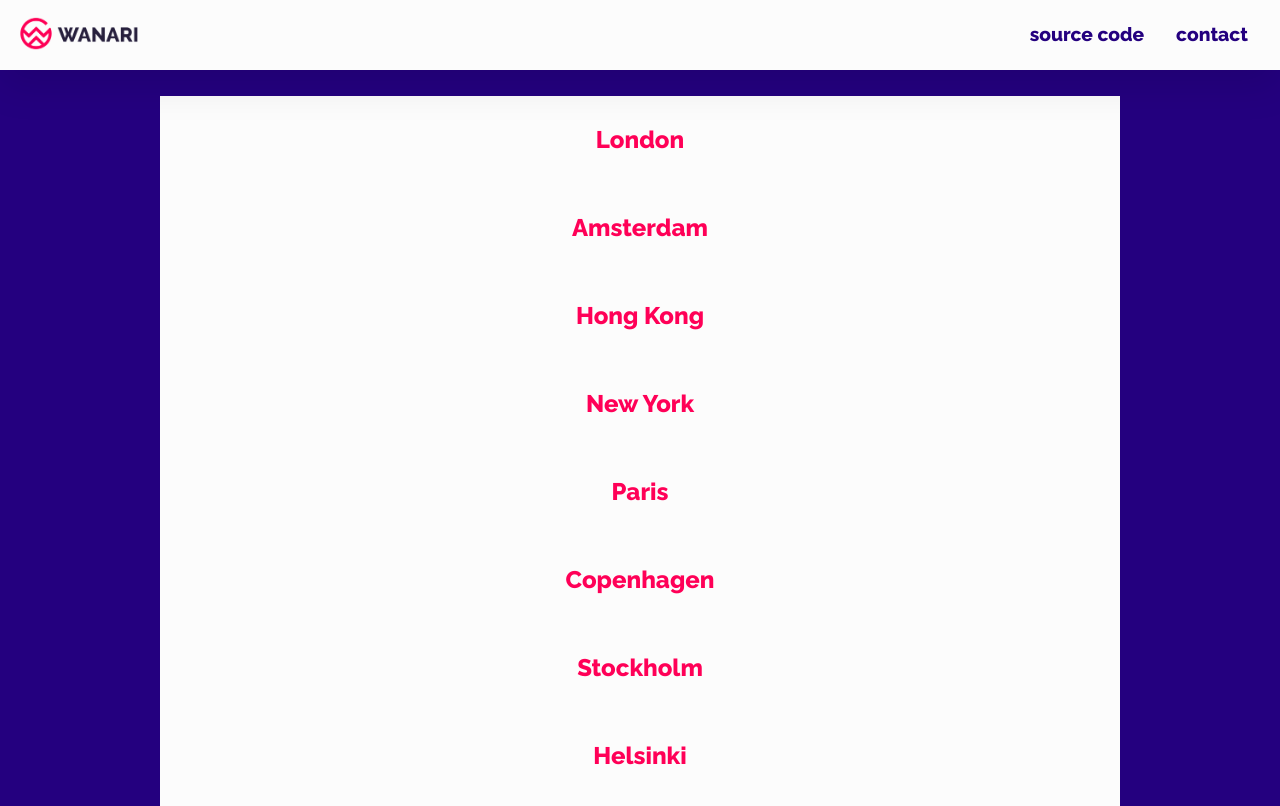
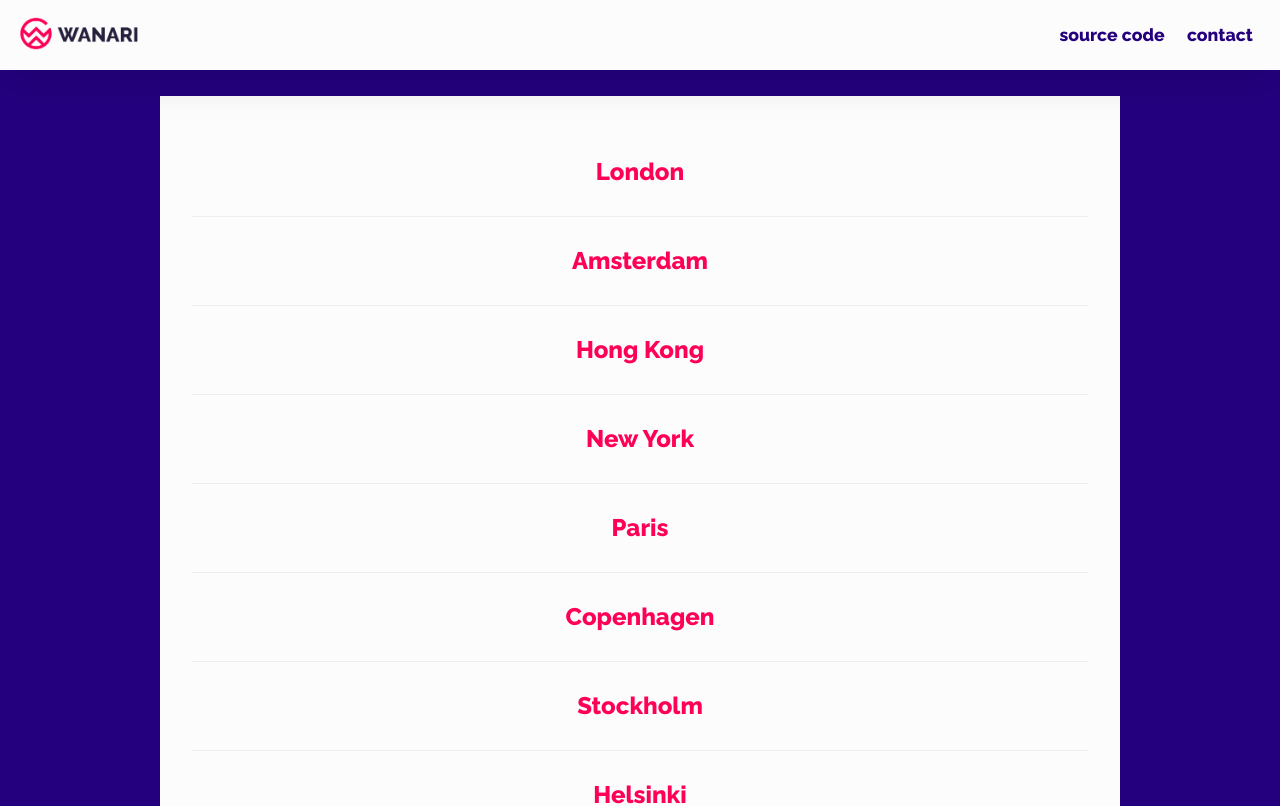
Before and after one commit to leventefrks/wanari, a React app: page /dashboard in a window 1280 px wide. Shown: the top 806 px of the page. Built offline with nearby package versions, Linux system fonts and the light colour scheme.

Commit message:
Dashboard style fixes

```diff
--- a/src/scss/components/_dashboard.scss
+++ b/src/scss/components/_dashboard.scss
@@ -1,4 +1,5 @@
 .main{
+    padding: 0 1rem;
 }
 
 .header{
@@ -13,16 +14,17 @@
         top: 0;
         left: 0;
         bottom: auto;
+        z-index: 1000;
     }
 
     &__navigation{
         &-list{
             display: flex;
             margin: 0 1rem 0 1rem;
-            font-size: 1.2rem;
+            font-size: 1.1rem;
             font-weight: 800;
             &__item{
-                margin: 0 1rem;
+                margin: 0 .7rem;
                 &-link{
                     display: inline-block;
                     color: $nav-font;
@@ -62,14 +64,21 @@
     }
     &__list{
         text-align: center;
+        padding: 2em;
         &__item{
-            padding: 2rem 6rem;
+            padding: 2rem 0;
+            border-bottom: 1px solid #eee;
             &__name{
-                cursor: pointer;
+                display: inline-block;
                 text-decoration: none;
                 font-size: 1.5rem;
                 font-weight: 600;
                 color: $pink-cta;
+                cursor: pointer;
+                transition: all .24s ease-in;
+        &:hover{
+            transform: scale(1.2);
+        }
             }
         }
     }
```
